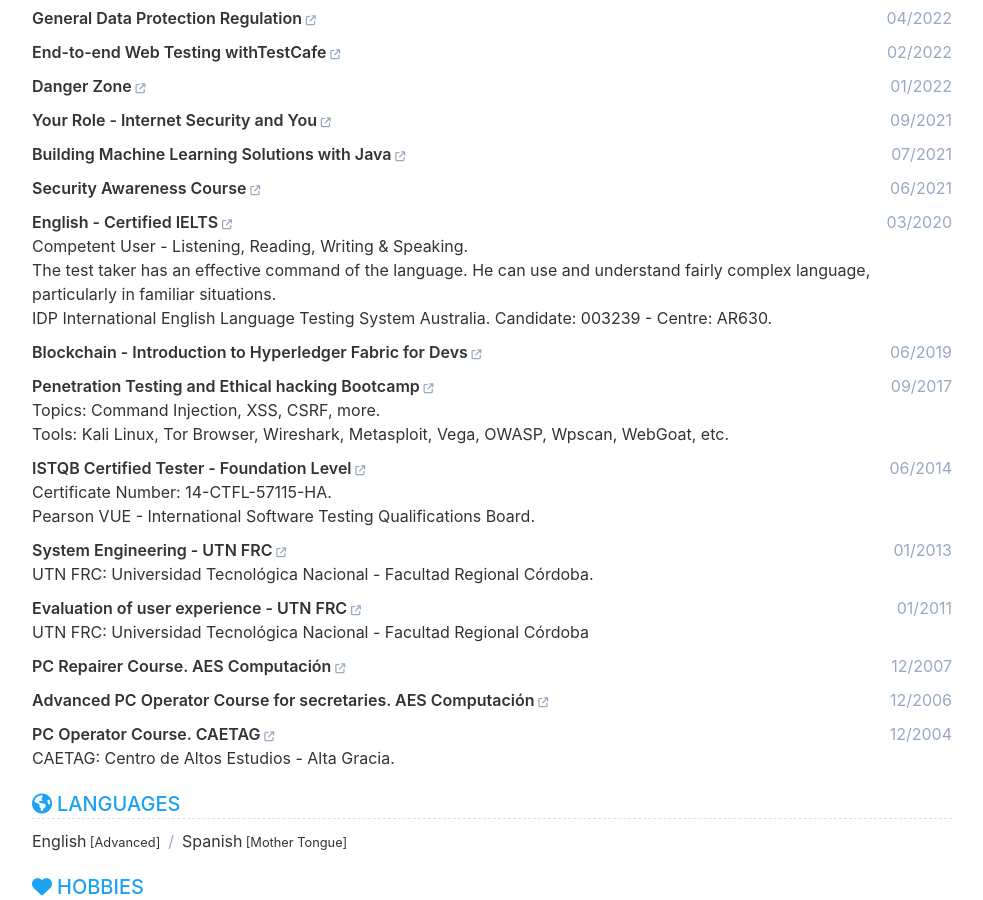
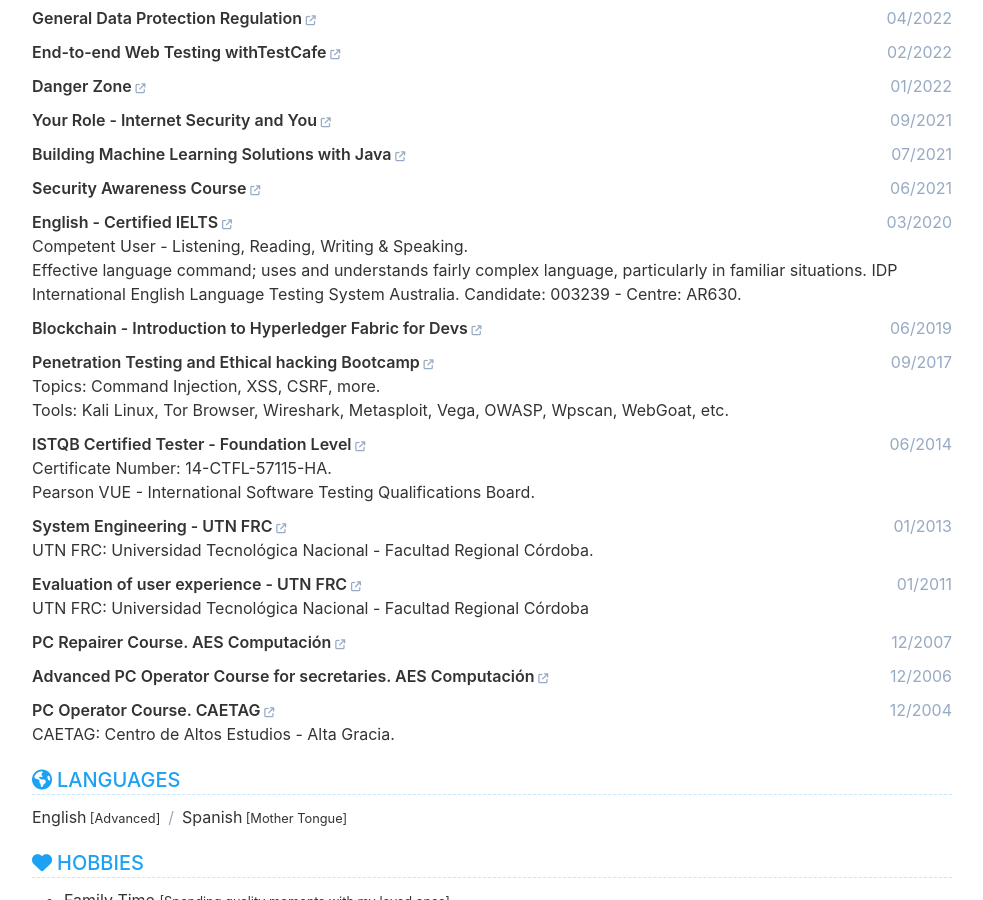
Before and after one commit to cvera08/full-resume, a Jekyll site: the page built from index.html, in a window 1280 px wide and 900 px high, scrolled down 4924 px. Shown: the whole window, without its empty margins (148-1131 px from the left). Built offline with Jekyll 4.4.1, drawn with Linux system fonts in a browser that asks for light colours.

Commit message:
style: english result in fewer characters

```diff
--- a/_data/data.yml
+++ b/_data/data.yml
@@ -349,7 +349,7 @@ education:
       date: 03/2020
       description: |
         Competent User - Listening, Reading, Writing & Speaking.
-        The test taker has an effective command of the language. He can use and understand fairly complex language, particularly in familiar situations.
+        Effective language command; uses and understands fairly complex language, particularly in familiar situations.
         IDP International English Language Testing System Australia. Candidate: 003239 - Centre: AR630.
 
     - institution: Blockchain - Introduction to Hyperledger Fabric for Devs
```
